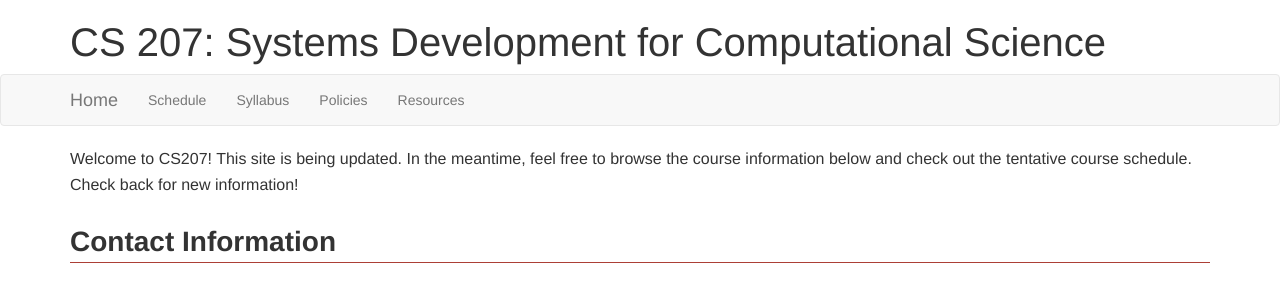
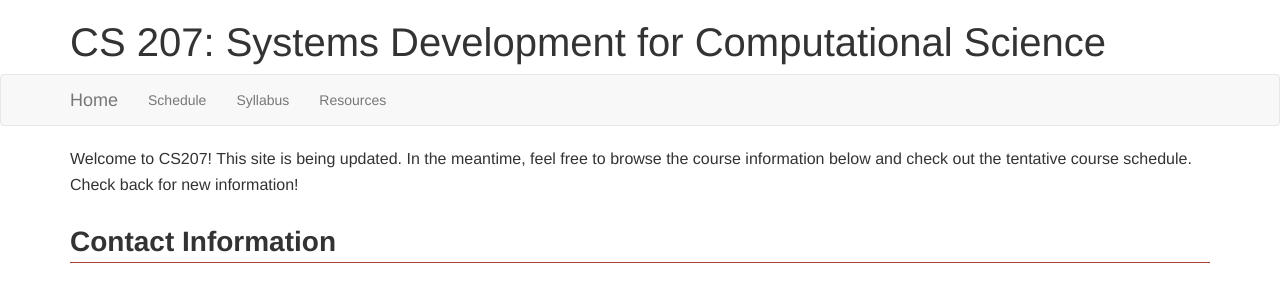
Before and after one commit to xuwd11/cs207_Weidong_Xu, a Jekyll site: the page built from index.md, in a window 1280 px wide. Shown: the top 284 px of the page. Built offline with Jekyll 4.4.1, drawn with Linux system fonts in a browser that asks for light colours; nearby versions of some CDN libraries.

Commit message:
Removed Policies page (accidentally included it last time).

```diff
--- a/_layouts/default.html
+++ b/_layouts/default.html
@@ -41,7 +41,6 @@
           <ul class="nav navbar-nav">
             <li><a href="{{site.baseurl}}/schedule.html">Schedule</a></li>
             <li><a href="{{site.baseurl}}/syllabus.html">Syllabus</a></li>
-            <li><a href="{{site.baseurl}}/policies.html">Policies</a></li>
             <li><a href="{{site.baseurl}}/resources.html">Resources</a></li>
             <!--<li><a href="{{site.baseurl}}/grading.html">Coursework</a></li>
             <li><a href="{{site.baseurl}}/policies.html">Policies</a></li>
```
